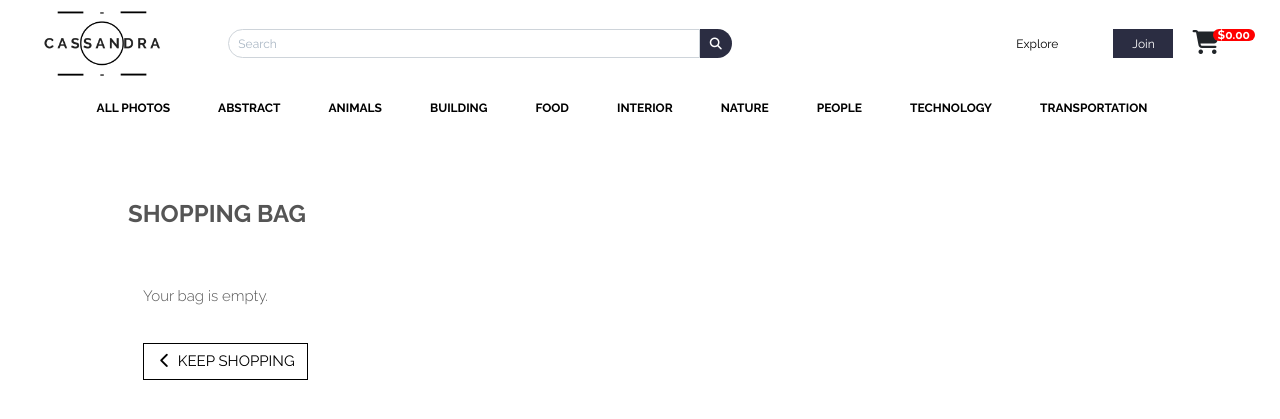
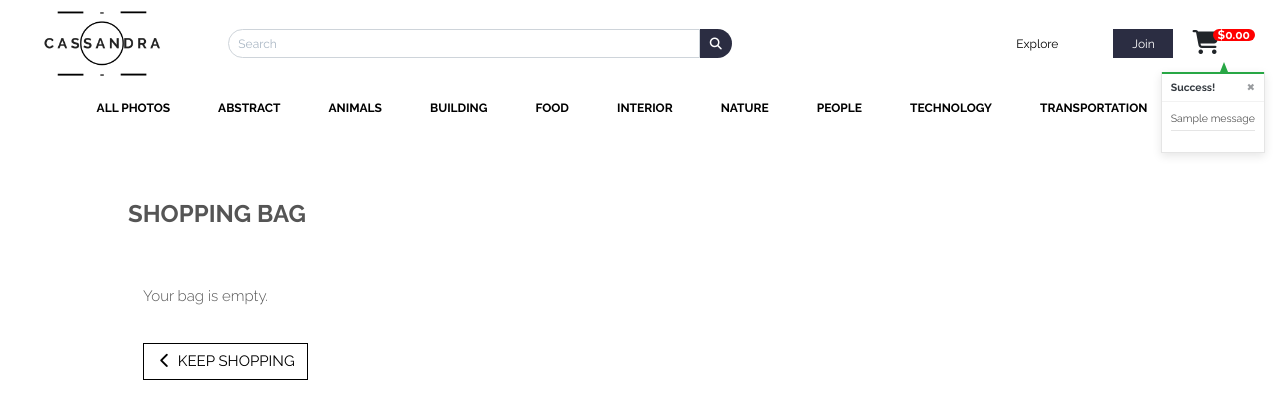
Before and after one commit to noblesaleka/cassandra, a Django app: page /bag/ in a window 1280 px wide. Shown: the top 419 px of the page. Run offline with Django 3.2, Linux system fonts and the light colour scheme; one stand-in notice (Sample message) is shown; some libraries are stand-ins or nearby versions.

Commit message:
added toasts

```diff
--- a/bag/views.py
+++ b/bag/views.py
@@ -1,4 +1,6 @@
-from django.shortcuts import render, redirect, reverse, HttpResponse
+from django.shortcuts import render, redirect, reverse, HttpResponse, get_object_or_404
+from django.contrib import messages
+from products.models import Product
 
 # Create your views here.
 
@@ -15,16 +17,18 @@ def view_bag(request):
 def add_to_bag(request, item_id):
     """ Add a quantity of the specified product to the shopping bag """
 
+    product = get_object_or_404(Product, pk=item_id)
     quantity = 1
     redirect_url = request.POST.get('redirect_url')
     bag = request.session.get('bag', {})
     message = None
 
     if item_id in list(bag.keys()):
-        message = "This item already exists in your bag"
         bag[item_id] = quantity
+        messages.success(request, f'{product.name} already exists in your bag')
     else:
         bag[item_id] = quantity
+        messages.success(request, f'Added {product.name} to your bag')
 
     request.session['bag'] = bag
     print(request.session['bag'])
--- a/cassandra/settings.py
+++ b/cassandra/settings.py
@@ -82,6 +82,8 @@ TEMPLATES = [
 
 WSGI_APPLICATION = 'cassandra.wsgi.application'
 
+MESSAGE_STORAGE = 'django.contrib.messages.storage.session.SessionStorage'
+
 
 # Database
 # https://docs.djangoproject.com/en/3.1/ref/settings/#databases
--- a/templates/base.html
+++ b/templates/base.html
@@ -48,7 +48,21 @@
 
 
     {% if messages %}
-    <div class="message-container"></div>
+    <div class="message-container">
+        {% for message in messages %}
+        {% with message.level as level %}
+        {% if level == 40 %}
+        {% include 'includes/toasts/toast_error.html' %}
+        {% elif level == 30 %}
+        {% include 'includes/toasts/toast_warning.html' %}
+        {% elif level == 25 %}
+        {% include 'includes/toasts/toast_success.html' %}
+        {% else %}
+        {% include 'includes/toasts/toast_info.html' %}
+        {% endif %}
+        {% endwith %}
+        {% endfor %}
+    </div>
     {% endif %}
 
     {% block page_header %}
@@ -59,6 +73,9 @@
     {% endblock %}
 
     {% block postloadjs %}
+    <script type="text/javascript">
+        $('.toast').toast('show');
+    </script>
     {% endblock %}
 
 
--- /dev/null
+++ b/templates/includes/toasts/toast_success.html
@@ -0,0 +1,50 @@
+<div class="toast custom-toast rounded-0 border-top-0" data-autohide="false">
+    <div class="arrow-up arrow-success"></div>
+    <div class="w-100 toast-capper bg-success"></div>
+    <div class="toast-header bg-white text-dark">
+        <strong class="mr-auto">Success!</strong>
+        <button type="button" class="ml-2 mb-1 close text-dark" data-dismiss="toast" aria-label="Close">
+            <span aria-hidden="true">&times;</span>
+        </button>
+    </div>
+    <div class="toast-body bg-white">
+        <div class="row">
+            <div class="col">
+                {{ message }}
+                <hr class="mt-1 mb-3">
+            </div>
+        </div>
+        {% if grand_total %}
+        <p class="logo-font bg-white text-black py-1">Your Bag ({{ product_count }})</p>
+        <div class="bag-notification-wrapper">
+            {% for item in bag_items %}
+            <div class="row">
+                <div class="col-3 my-1">
+                    <img class="w-100" src="{{ item.product.image.url }}">
+                </div>
+                <div class="col-9">
+                    <p class="my-0"><strong>{{ item.product.name }}</strong></p>
+                    <p class="my-0 small text-muted">Qty: {{ item.quantity }}</p>
+                </div>
+            </div>
+            {% endfor %}
+        </div>
+        <div class="row">
+            <div class="col">
+                <strong>
+                    <p class="mt-3 mb-1 text-black">
+                        Total:
+                        <span class="float-right">${{ total|floatformat:2 }}</span>
+                    </p>
+                </strong>
+                <a href="{% url 'view_bag' %}" class="btn btn-black btn-block rounded-0">
+                    <span class="text-uppercase">Go To Secure Checkout</span>
+                    <span class="icon">
+                        <i class="fas fa-lock"></i>
+                    </span>
+                </a>
+            </div>
+        </div>
+        {% endif %}
+    </div>
+</div>
```
Also changed, not shown: templates/includes/toasts/toast_error.html (added, +13 -0 lines), templates/includes/toasts/toast_info.html (added, +13 -0 lines), templates/includes/toasts/toast_warning.html (added, +13 -0 lines), db.sqlite3.
